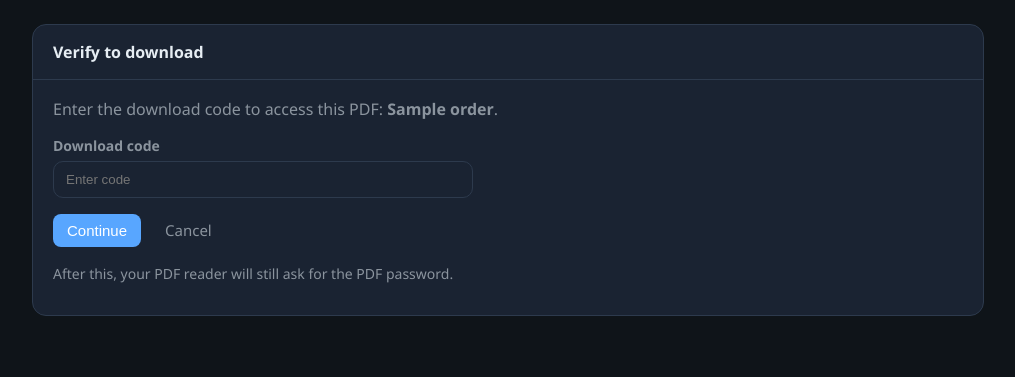
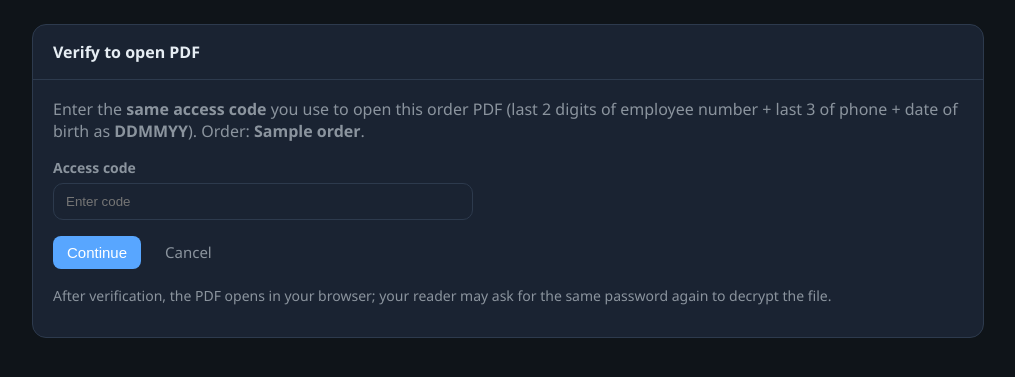
Before and after one commit to newexport78/RBA-ims, a Django app: template templates/orders/employee_pdf_gate.html in a window 1280 px wide. Shown: the part 79-456 px from the top of the page, without its empty margins (132-1147 px from the left). Run offline with Django 4.2, Linux system fonts and the light colour scheme; a user stored in the database is signed in; tables that the repository leaves empty hold one stand-in row (values such as "Sample post"); the template is opened without the code that fills it: most values are stand-ins (such as "Sample title", 1, 10 or a date in 2020).

Commit message:
Employee PDF: session gate uses same password as PDF; open inline

```diff
--- a/templates/accounts/dashboards/employee_dashboard.html
+++ b/templates/accounts/dashboards/employee_dashboard.html
@@ -53,7 +53,7 @@
           </td>
           <td>
             {% if a.order.pdf_file %}
-            <a href="{% url 'orders:employee_download_gate' a.order.pk %}" class="btn-ghost" style="padding:4px 8px; font-size:0.875rem;">Download PDF</a>
+            <a href="{% url 'orders:employee_download_gate' a.order.pk %}" class="btn-ghost" style="padding:4px 8px; font-size:0.875rem;">Open PDF</a>
             {% else %}
             <span style="color:var(--text-muted); font-size:0.875rem;">No PDF</span>
             {% endif %}
--- a/templates/orders/employee_pdf_gate.html
+++ b/templates/orders/employee_pdf_gate.html
@@ -1,21 +1,21 @@
 {% extends "base_dashboard.html" %}
-{% block title %}Download PDF — Verification — IMS{% endblock %}
+{% block title %}Open PDF — Verification — IMS{% endblock %}
 {% block nav %}
   <a href="{% url 'accounts:employee_dashboard' %}">Orders received</a>
   <a href="{% url 'accounts:employee_profile' %}">Profile</a>
 {% endblock %}
 {% block content %}
 <div class="card-block">
-  <div class="card-block-title">Verify to download</div>
+  <div class="card-block-title">Verify to open PDF</div>
   <div style="padding: 18px 20px;">
     <p style="margin-top:0; color: var(--text-muted);">
-      Enter the download code to access this PDF: <strong>{{ order.title }}</strong>.
+      Enter the <strong>same access code</strong> you use to open this order PDF (last 2 digits of employee number + last 3 of phone + date of birth as <strong>DDMMYY</strong>). Order: <strong>{{ order.title }}</strong>.
     </p>
 
     <form method="post" style="max-width: 420px;">
       {% csrf_token %}
-      <label style="display:block; font-size:0.875rem; font-weight:600; margin-bottom:6px; color: var(--text-muted);">Download code</label>
-      <input name="code" type="password" autocomplete="one-time-code"
+      <label style="display:block; font-size:0.875rem; font-weight:600; margin-bottom:6px; color: var(--text-muted);">Access code</label>
+      <input name="code" type="password" autocomplete="off"
              style="width:100%; padding:10px 12px; border-radius:10px; border:1px solid var(--border); background:var(--surface); color:var(--text);"
              placeholder="Enter code" />
       <div style="margin-top: 14px; display:flex; gap:10px; align-items:center;">
@@ -25,7 +25,7 @@
     </form>
 
     <p style="margin-top:16px; color: var(--text-muted); font-size:0.875rem;">
-      After this, your PDF reader will still ask for the PDF password.
+      After verification, the PDF opens in your browser; your reader may ask for the same password again to decrypt the file.
     </p>
   </div>
 </div>
```
Also changed, not shown: orders/views.py (+7 -9 lines).
